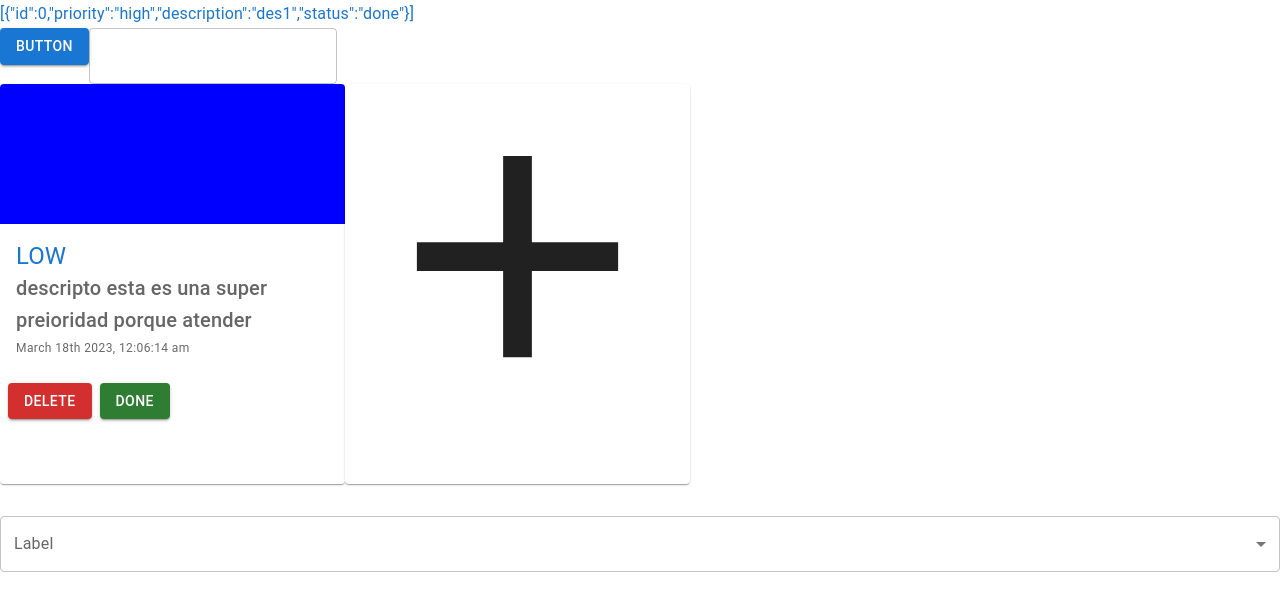
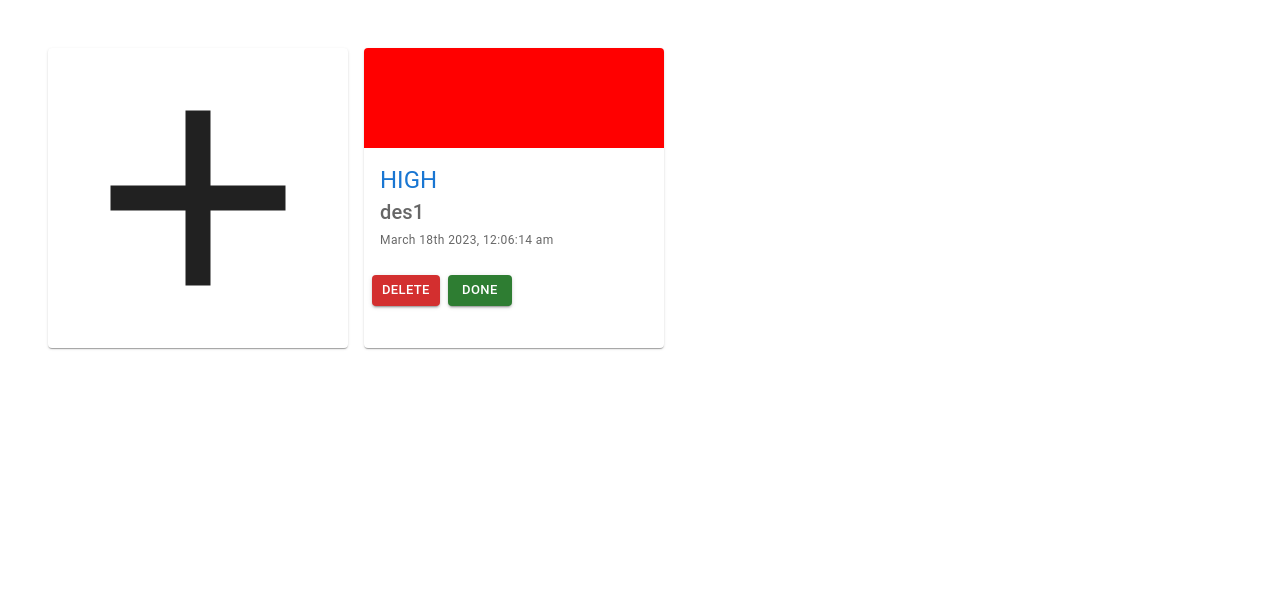
Before and after one commit to AnaRu80/my-pendings, a React (Create React App) app: page / in a window 1280 px wide. Shown: the top 610 px of the page. Built offline with nearby package versions, Linux system fonts and the light colour scheme.

Commit message:
flow from add a pending to complete de files and display in the screen

```diff
--- a/src/App.tsx
+++ b/src/App.tsx
@@ -2,62 +2,41 @@ import React, { useState } from 'react';
 import './App.css';
 import { Button, Input, SelectInput, Text } from './components/atoms';
 import { Modal } from './components/molecules';
-import Card from './components/organisms/card/Card';
 import moment from 'moment';
 import { TypedUseSelectorHook, useDispatch, useSelector } from 'react-redux';
 
 import type { RootState, AppDispatch } from './store';
-
-const options = [
-	{ label: 'Option 1', value: 1 },
-	{ label: 'Option 2', value: 2 },
-	{ label: 'Option 3', value: 3 },
-];
+import { Card, AddCard, AddPendingModal } from './components/organisms';
+import { Box, Grid } from '@mui/material';
+import { Pending } from '@mui/icons-material';
+import { PendingListProps } from './store/pending-slice';
 
 function App() {
-	const [selectedValue, setSelectedValue] = useState('');
 	const useAppSelector: TypedUseSelectorHook<RootState> = useSelector;
-
+	const [isModalOpen, setIsModalOpen] = useState(false);
 	const list = useAppSelector((state): any => state.pending.pendingsList);
 
-	const handleChange = (event: any) => {
-		setSelectedValue(event.target.value);
-	};
-
 	return (
-		<div>
-			<Text text={JSON.stringify(list)} />
-			<Button text="button" />
-			<Input />
-			<Card
-				description="descripto esta es una super preioridad porque atender"
-				priority="low"
-				time={moment().format('MMMM Do YYYY, h:mm:ss a')}
+		<Box sx={{ margin: 8 }}>
+			<Grid
+				container
+				spacing={{ xs: 2, md: 3 }}
+				columns={{ xs: 1, sm: 2, md: 4 }}>
+				<AddCard openModal={() => setIsModalOpen(true)} />
+				{list.map((pending: PendingListProps) => (
+					<Card
+						description={pending.description}
+						priority={pending.priority}
+						status={pending.status}
+						time={moment().format('MMMM Do YYYY, h:mm:ss a')}
+					/>
+				))}
+			</Grid>
+			<AddPendingModal
+				isModalOpen={isModalOpen}
+				onClose={() => setIsModalOpen(false)}
 			/>
-			<Modal
-				open={false}
-				title="New Pending"
-				mainButtonText="ok"
-				mainFunction={() => console.log('okk')}>
-				<SelectInput label="Priority" options={options} />
-
-				<Input
-					autoFocus
-					// margin="dense"
-					id="description"
-					label="Description"
-					type="text"
-					// fullWidth
-				/>
-				<SelectInput label="Status" options={options} />
-			</Modal>
-			<SelectInput
-				label="Label"
-				options={options}
-				value={selectedValue}
-				onChange={handleChange}
-			/>
-		</div>
+		</Box>
 	);
 }
 
--- a/src/components/atoms/button/Button.tsx
+++ b/src/components/atoms/button/Button.tsx
@@ -11,7 +11,7 @@ export function Button(props: ButtonProps) {
 		sx,
 	];
 	return (
-		<ButtonMui color={color} variant={variant} sx={sxStyles}>
+		<ButtonMui {...props} color={color} variant={variant} sx={sxStyles}>
 			{text}
 		</ButtonMui>
 	);
--- a/src/components/atoms/select-input/SelectInput.props.ts
+++ b/src/components/atoms/select-input/SelectInput.props.ts
@@ -2,7 +2,7 @@ import { SelectProps } from '@mui/material';
 
 interface options {
 	label: string;
-	value: number;
+	value: string;
 }
 export interface SelectInputProps extends SelectProps {
 	label?: string;
--- a/src/components/atoms/select-input/SelectInput.tsx
+++ b/src/components/atoms/select-input/SelectInput.tsx
@@ -17,6 +17,7 @@ export function SelectInput(props: SelectInputProps) {
 			<FormControl variant="outlined" fullWidth>
 				<InputLabel id={`${label}-label`}>{label}</InputLabel>
 				<Select
+					{...props}
 					sx={sxStyles}
 					labelId={`${label}-label`}
 					id={label}
--- a/src/components/molecules/modal/Modal.tsx
+++ b/src/components/molecules/modal/Modal.tsx
@@ -31,7 +31,7 @@ export function Modal(props: ModalProps) {
 					/>
 				)}
 				{mainButtonText && (
-					<Button onClick={mainFunction} text={mainButtonText} />
+					<Button onClick={mainFunction} type="submit" text={mainButtonText} />
 				)}
 			</DialogActions>
 		</Dialog>
--- /dev/null
+++ b/src/components/organisms/card/AddCard.tsx
@@ -0,0 +1,17 @@
+import * as React from 'react';
+import { Box, Card as CardMui } from '@mui/material';
+import CardStyles from './Card.styles';
+import AddIcon from '@mui/icons-material/Add';
+import { SimpleCardProps } from './Card.props';
+
+export function AddCard({ openModal }: SimpleCardProps) {
+	return (
+		<Box sx={{ margin: 1 }}>
+			<CardMui sx={CardStyles} onClick={openModal}>
+				<Box className="simple-card">
+					<AddIcon className="icon" />
+				</Box>
+			</CardMui>
+		</Box>
+	);
+}
--- a/src/components/organisms/card/Card.styles.ts
+++ b/src/components/organisms/card/Card.styles.ts
@@ -1,26 +1,28 @@
 import { SxProps } from '@mui/material';
 
 const CardStyles: SxProps = {
-	maxWidth: 345,
+	maxWidth: 300,
+	minWidth: 300,
+	height: 300,
 	'.simple-card': {
-		height: 400,
+		height: '100%',
 		'.icon': {
-			fontSize: 345,
+			fontSize: 300,
 		},
 	},
 	'.high': {
 		backgroundColor: 'red',
-		height: 140,
+		height: 100,
 	},
 
 	'.medium': {
 		backgroundColor: 'yellow',
-		height: 140,
+		height: 100,
 	},
 
 	'.low': {
 		backgroundColor: 'blue',
-		height: 140,
+		height: 100,
 	},
 };
 
--- a/src/components/organisms/card/Card.tsx
+++ b/src/components/organisms/card/Card.tsx
@@ -4,25 +4,12 @@ import { Button } from '../../atoms/button/Button';
 import { Text } from '../../atoms';
 import { CardProps } from './Card.props';
 import CardStyles from './Card.styles';
-import AddIcon from '@mui/icons-material/Add';
-import { pendingActions } from '../../../store/pending-slice';
-import { useDispatch } from 'react-redux';
 
-export default function Card(props: CardProps) {
+export function Card(props: CardProps) {
 	const { description, priority = 'high', time } = props;
-	const dispatch = useDispatch();
-	const addPending = () => {
-		dispatch(
-			pendingActions.addToPendings({
-				id: 1,
-				priority: 'high',
-				description: '11',
-				status: 'done',
-			})
-		);
-	};
+
 	return (
-		<Box sx={{ flexDirection: 'row', flex: 1, display: 'flex' }}>
+		<Box sx={{ margin: 1 }}>
 			<CardMui sx={CardStyles}>
 				<Box className={priority} />
 				<CardContent>
@@ -35,12 +22,6 @@ export default function Card(props: CardProps) {
 					<Button size="small" text="Done" color="success" />
 				</CardActions>
 			</CardMui>
-
-			<CardMui sx={CardStyles} onClick={addPending}>
-				<Box className="simple-card">
-					<AddIcon className="icon" />
-				</Box>
-			</CardMui>
 		</Box>
 	);
 }
--- a/src/components/organisms/index.ts
+++ b/src/components/organisms/index.ts
@@ -1 +1,3 @@
 export * from './card/Card';
+export * from './card/AddCard';
+export * from './modal-add-pending/AddPendingModal';
--- /dev/null
+++ b/src/components/organisms/modal-add-pending/AddPendingModal.tsx
@@ -0,0 +1,132 @@
+import React, { useState } from 'react';
+import { Button, Input, SelectInput, Text } from '../../atoms';
+import { Modal } from '../../molecules';
+import { PRIORITY, STATUS } from '../card/Card.props';
+import { Controller, SubmitHandler, useForm } from 'react-hook-form';
+import { pendingActions } from '../../../store/pending-slice';
+import { useDispatch } from 'react-redux';
+interface PrioritySelect {
+	label: string;
+	value: string;
+}
+const priorities: PrioritySelect[] = [
+	{ label: 'high', value: 'high' },
+	{ label: 'medium', value: 'medium' },
+	{ label: 'low', value: 'low' },
+];
+interface StatusSelect {
+	label: STATUS;
+	value: string;
+}
+const status: StatusSelect[] = [
+	{ label: 'done', value: 'done' },
+	{ label: 'pending', value: 'pending' },
+	{ label: 'deleted', value: 'deleted' },
+];
+
+interface IFormInput {
+	description: string;
+	priority: {} | { label: PRIORITY; value: string };
+	status: {} | { label: STATUS; value: string };
+}
+interface propsModal {
+	isModalOpen: boolean;
+	onClose: () => void;
+}
+export function AddPendingModal(props: propsModal) {
+	const { isModalOpen, onClose } = props;
+	const {
+		control,
+		handleSubmit,
+		reset,
+		formState: { errors },
+	} = useForm({
+		defaultValues: {
+			description: '',
+			priority: '',
+			status: '',
+		},
+	});
+
+	const dispatch = useDispatch();
+	const onSubmit: SubmitHandler<IFormInput> = data => {
+		console.log('data', data);
+		dispatch(
+			pendingActions.addToPendings({
+				id: 1,
+				priority: data.priority,
+				description: data.description,
+				status: data.status,
+			})
+		);
+		reset();
+	};
+
+	return (
+		<Modal
+			open={isModalOpen}
+			title="New Pending"
+			mainButtonText="Add Pending"
+			mainFunction={handleSubmit(onSubmit)}
+			secondaryButtonText="Close"
+			secondaryFunction={onClose}>
+			<Controller
+				name="priority"
+				control={control}
+				rules={{ required: true }}
+				render={({ field }) => (
+					<>
+						<SelectInput
+							label="Priority"
+							error={Boolean(errors.priority)}
+							options={priorities}
+							{...field}
+						/>
+						{errors.priority && (
+							<Text text="Priority is required" color="error" />
+						)}
+					</>
+				)}
+			/>
+			<Controller
+				name="description"
+				control={control}
+				rules={{ required: true }}
+				render={({ field }) => (
+					<>
+						<Input
+							autoFocus
+							id="description"
+							label="Description"
+							type="text"
+							{...field}
+							error={Boolean(errors.description)}
+						/>
+						{errors.description && (
+							<Text text="Description is required" color="error" />
+						)}
+					</>
+				)}
+			/>
+			<Controller
+				name="status"
+				control={control}
+				defaultValue=""
+				rules={{ required: true }}
+				render={({ field }) => (
+					<>
+						<SelectInput
+							label="Status"
+							options={status}
+							{...field}
+							error={Boolean(errors.status)}
+						/>
+						{errors.description && (
+							<Text text="Status is required" color="error" />
+						)}
+					</>
+				)}
+			/>
+		</Modal>
+	);
+}
--- a/src/store/pending-slice.ts
+++ b/src/store/pending-slice.ts
@@ -1,18 +1,21 @@
 import { createSlice, PayloadAction } from '@reduxjs/toolkit';
+import { CardProps } from '../components/organisms/card/Card.props';
 
+export interface PendingListProps extends CardProps {}
 interface PendingsInterface {
-	pendingsList: {
-		id: number;
-		priority: string;
-		description: string;
-		status: string;
-	}[];
+	pendingsList: PendingListProps[];
 	totalDone: number;
 	totalDeleted: number;
 }
 const initialState: PendingsInterface = {
 	pendingsList: [
-		{ id: 0, priority: 'high', description: 'des1', status: 'done' },
+		{
+			id: 0,
+			priority: 'high',
+			description: 'des1',
+			status: 'done',
+			time: 'time',
+		},
 	],
 	totalDone: 0,
 	totalDeleted: 0,
@@ -30,14 +33,15 @@ const pendingsSlice = createSlice({
 			const existingPendingDescription = state.pendingsList.find(
 				pending => pending.description === newPendings.description
 			);
-			if (!existingPending && !existingPendingDescription) {
+			// if (!existingPending && !existingPendingDescription) {
 			state.pendingsList.push({
 				id: newPendings.id,
 				priority: newPendings.priority,
 				description: newPendings.description,
 				status: newPendings.status,
+				time: 'time',
 			});
-			}
+			// }
 		},
 		deleteFromPendings(state: PendingsInterface, action) {
 			const id = action.payload;
```
Also changed, not shown: src/components/organisms/card/Card.props.ts (+8 -1 lines). Lines whose indentation alone changed are shown as unchanged.
